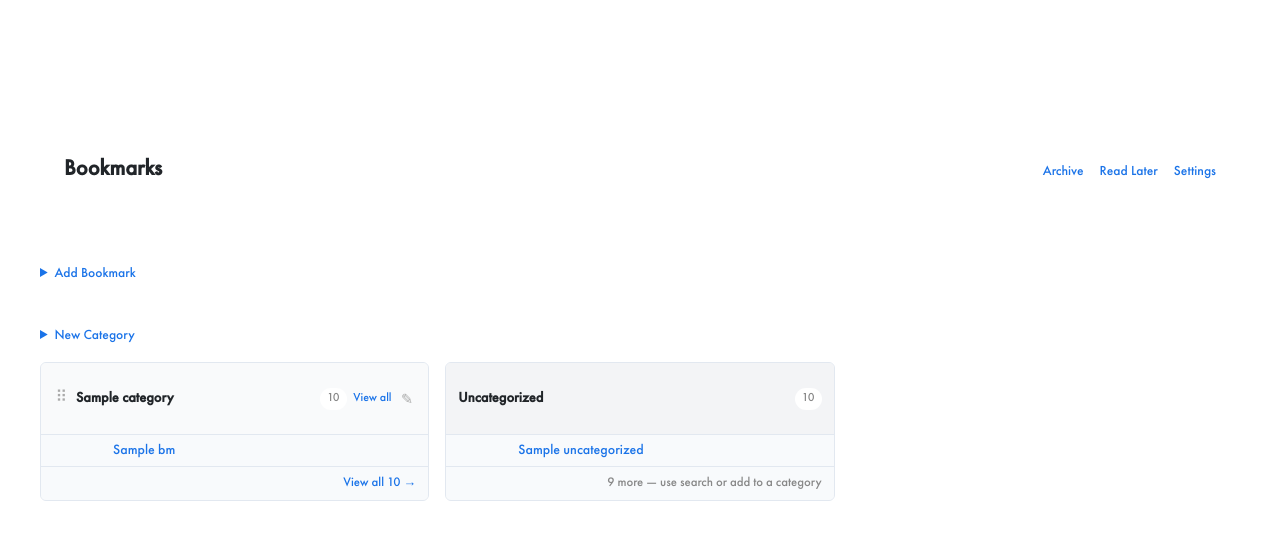
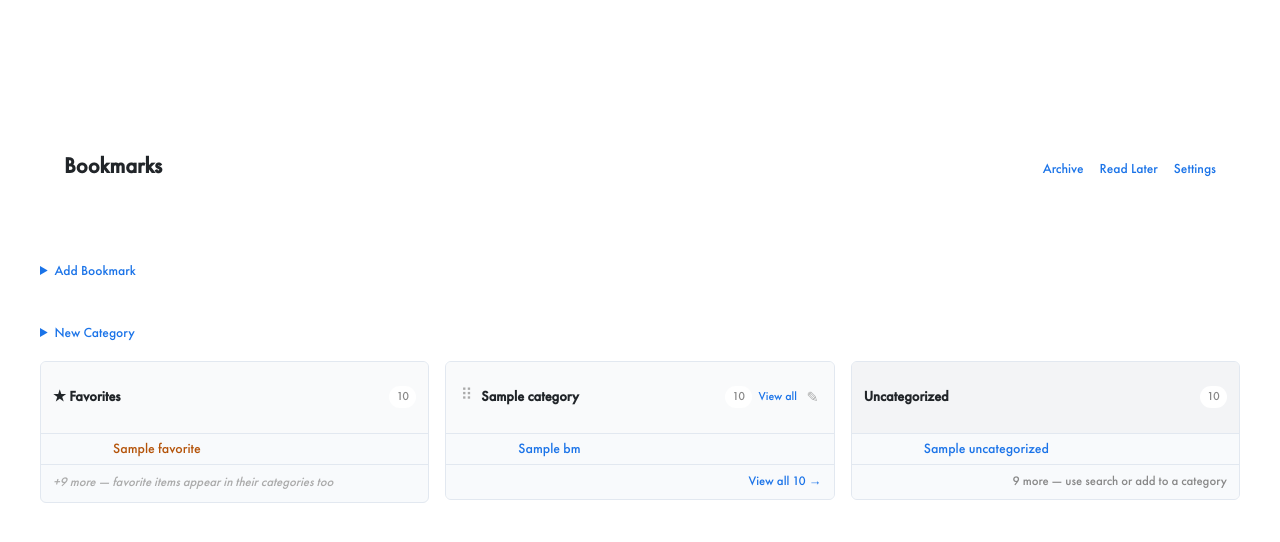
Before and after one commit to JasonRFrancis/JTTBH, a Flask app: template app/templates/bookmark_index.html in a window 1280 px wide. Shown: the part 72-614 px from the top of the page. Run offline with Flask 3, Linux system fonts and the light colour scheme; the template is opened without the code that fills it: most values are stand-ins (such as "Sample title", 1, 10 or a date in 2020).

Commit message:
Adds favorites card

```diff
--- a/app/templates/bookmark_index.html
+++ b/app/templates/bookmark_index.html
@@ -44,6 +44,41 @@
   {% set all_cards = categories | list %}
   {% if all_cards or uncategorized %}
   <div class="bm-grid" id="bm-grid">
+
+    {# Favorites card (system, not draggable) #}
+    {% if fav_total > 0 %}
+    <article class="bm-card bm-card--system" data-cat-id="__favorites__">
+      <header class="bm-card-head">
+        <span class="bm-card-name">★ Favorites</span>
+        <span class="bm-card-count">{{ fav_total }}</span>
+      </header>
+      <ul class="bm-list">
+        {% for bm in favorites %}
+        <li class="bm-row bm-row--fav" data-bm-id="{{ bm.bookmarkID }}">
+          <a href="{{ bm.url }}" target="_blank" rel="noopener noreferrer"
+             class="bm-link">{{ bm.title or bm.url }}</a>
+          <span class="bm-actions">
+            <button class="bm-btn-fav"     title="Unfavorite" data-bm-id="{{ bm.bookmarkID }}" data-active="1">★</button>
+            <button class="bm-btn-archive" title="Archive"    data-bm-id="{{ bm.bookmarkID }}">⊘</button>
+            <button class="bm-btn-edit"    title="Edit"       data-bm-id="{{ bm.bookmarkID }}">✎</button>
+          </span>
+          <div class="bm-edit-row" hidden>
+            <input type="text"     class="bm-edit-title" value="{{ bm.title or '' }}" placeholder="Title">
+            <input type="text"     class="bm-edit-tags"  value="{{ bm.tags or '' }}"  placeholder="Tags">
+            <textarea              class="bm-edit-notes" placeholder="Notes">{{ bm.notes or '' }}</textarea>
+            <span class="bm-edit-row-actions">
+              <button class="bm-edit-save" data-bm-id="{{ bm.bookmarkID }}">Save</button>
+              <button class="bm-edit-cancel">Cancel</button>
+            </span>
+          </div>
+        </li>
+        {% endfor %}
+        {% if fav_total > favorites | length %}
+        <li class="bm-empty">+{{ fav_total - (favorites | length) }} more — favorite items appear in their categories too</li>
+        {% endif %}
+      </ul>
+    </article>
+    {% endif %}
 
     {# Named categories #}
     {% for cat in all_cards %}
```
Also changed, not shown: app/routes/bookmark.py (+20 -0 lines).
